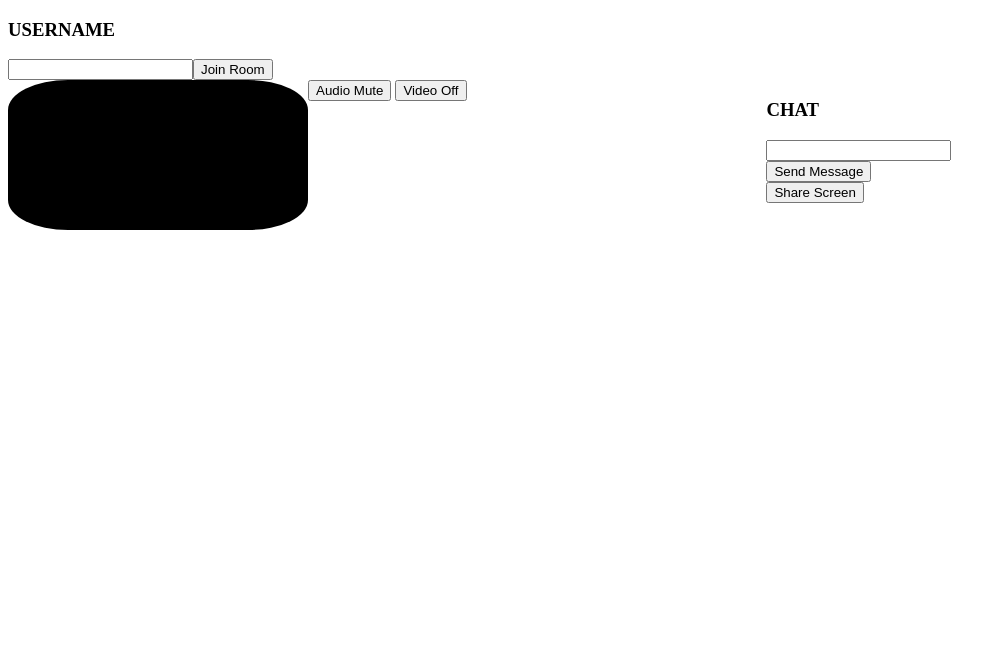
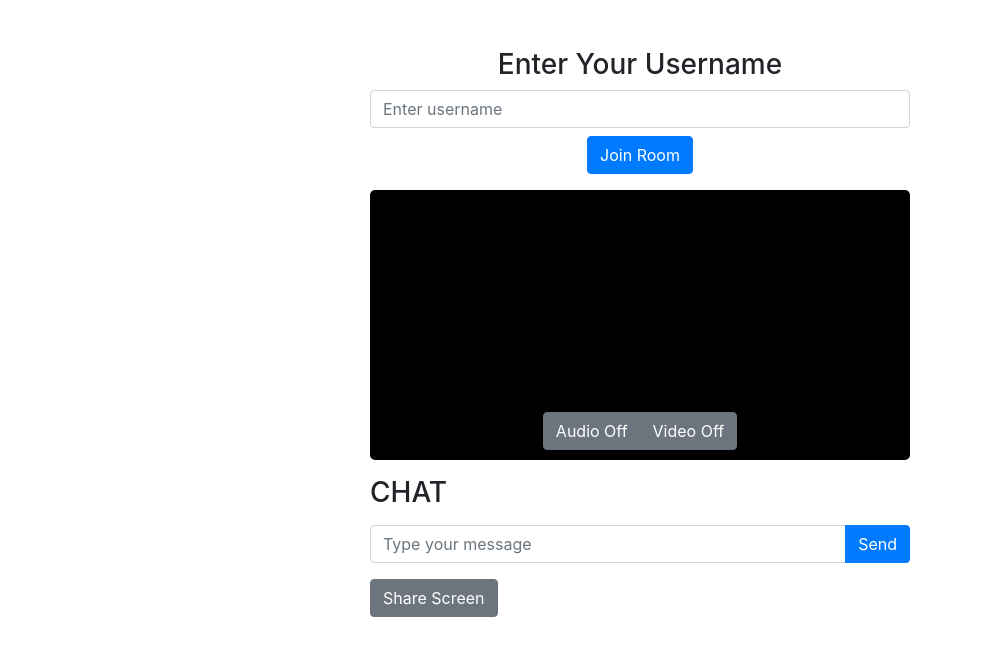
Before and after one commit to Noel6161131110/Sign-Language-Server, a Django app: page /chat/main/view/ in a window 1280 px wide. Shown: the top 656 px of the page, without its empty margins (0-1006 px from the left). Run offline with Django 5.2, Linux system fonts and the light colour scheme; some libraries are stand-ins or nearby versions.

Commit message:
main.html and main.js modified

```diff
--- a/app/chat/templates/chat/main.html
+++ b/app/chat/templates/chat/main.html
@@ -1,34 +1,55 @@
 <!DOCTYPE html>
-
 {% load static %}
-
 <html lang="en">
 <head>
     <meta charset="utf-8">
     <title>WebRTC Video Chat</title>
-    <link rel="stylesheet" type="text/css" href="{% static 'css/main.css' %}"
+    <link rel="stylesheet" type="text/css" href="{% static 'css/main.css' %}">
+    <link rel="stylesheet" href="https://stackpath.bootstrapcdn.com/bootstrap/4.5.2/css/bootstrap.min.css">
+    <style>
+        /* Add your custom styles here */
+        /* You can override Bootstrap styles or add additional styles */
+    </style>
 </head>
 <body>
-    <h3 id = "label-username">USERNAME</h3>
-    <div>
-        <input id="username"><button id="btn-join">Join Room</button>
-    </div>
+    <div class="container mt-5">
+        <div class="row">
+            <div class="col-md-6 offset-md-3">
+                <div id="username-container" class="text-center">
+                    <h3>Enter Your Username</h3>
+                    <input id="username" class="form-control mb-2" placeholder="Enter username">
+                    <button id="btn-join" class="btn btn-primary">Join Room</button>
+                </div>
 
-    <div class="main-grid-container">
-        <div id="video-container">
-            <div><video id="local-video" style="float: left;" autoplay playsinline></video></div>
-            <button id="btn-toggle-audio">Audio Mute</button>
-            <button id="btn-toggle-video">Video Off</button>
-        </div>
+                <div id="label-username-container" class="text-center mt-3">
+                    <h3 id="label-username"></h3>
+                </div>
 
-        <div id="chat">
-            <h3>CHAT</h3>
-            <div id="messages">
-                <ul id="message-list"></ul>
+                <div class="video-container mt-3" id="video-container" style="display: block; position: relative; display: flex; justify-content: center; align-items: center;">
+                    <video id="local-video" class="w-100" autoplay playsinline style="border-radius: 5px; transform: scaleX(-1);"></video>
+                    <div class="btn-group mt-2" style="position: absolute; bottom: 10px;">
+                        <button id="btn-toggle-audio" class="btn btn-secondary">Audio Off</button>
+                        <button id="btn-toggle-video" class="btn btn-secondary">Video Off</button>
+                    </div>
+                </div>
+
+                <div id="chat-container" style="display: block;">
+                    <div id="chat" class="mt-3">
+                        <h3>CHAT</h3>
+                        <div id="messages">
+                            <ul id="message-list" class="list-unstyled"></ul>
+                        </div>
+
+                        <div class="input-group mb-3">
+                            <input id="msg" type="text" class="form-control" placeholder="Type your message">
+                            <div class="input-group-append">
+                                <button id="btn-send-msg" class="btn btn-primary">Send</button>
+                            </div>
+                        </div>
+                        <button id="btn-share-screen" class="btn btn-secondary">Share Screen</button>
+                    </div>
+                </div>
             </div>
-
-            <div><input id="msg"><button id="btn-send-msg">Send Message</button></div>
-            <button id="btn-share-screen">Share Screen</button>
         </div>
     </div>
 
--- a/app/static/js/main.js
+++ b/app/static/js/main.js
@@ -4,11 +4,12 @@ console.log('In main.js , invoked');
 var usernameInput = document.querySelector('#username');
 
 var btnJoin = document.querySelector('#btn-join');
-
+var messageList = document.querySelector('#message-list');
+var messageInput = document.querySelector('#msg');
 var mapPeers = {};
-
+var btnSendMsg = document.querySelector('#btn-send-msg');
 var username;
-
+var chatContainer = document.querySelector('#chat-container');
 var webSocket;
 
 function webSocketOnMessage(event){
@@ -47,6 +48,45 @@ function webSocketOnMessage(event){
         return;
     }
 }
+
+btnSendMsg.addEventListener('click', sendMsgOnClick);
+
+function getDataChannels(){
+    var dataChannels = [];
+
+    for(peer in mapPeers){
+        var datachannel = mapPeers[peer][1];
+
+        dataChannels.push(datachannel);
+    }
+
+    return dataChannels;
+}
+
+function sendMsgOnClick(){
+    var message = messageInput.value;
+
+    messageInput.value = '';
+
+    var li = document.createElement('li');
+
+    li.appendChild(document.createTextNode('Me: ' + message));
+
+    messageList.appendChild(li);
+
+    var datachannels = getDataChannels();
+
+    message = username + ': ' + message;
+
+    for(index in datachannels){
+        datachannels[index].send(message);
+    }
+
+    messageInput.value = '';
+}
+
+
+
 btnJoin.addEventListener('click', () => {
     username = usernameInput.value;
 
@@ -63,8 +103,11 @@ btnJoin.addEventListener('click', () => {
     btnJoin.disabled = true;
     btnJoin.style.visibililty = 'hidden';
 
-    var labelUsername = document.querySelector('#label-username');
-    labelUsername.innerHTML = username;
+    document.getElementById('label-username').innerText = username;
+
+    // Display both the video container and the chat container
+    document.getElementById('video-container').style.display = 'block';
+    chatContainer.style.display = 'block';
 
     var loc = window.location;
     var wsStart = 'ws://';
@@ -288,7 +331,6 @@ function addLocalTracks(peer){
     return;
 }
 
-var messageList = document.querySelector('#message-list');
 
 function dcOnMessage(event){
     var message = event.data;
```
